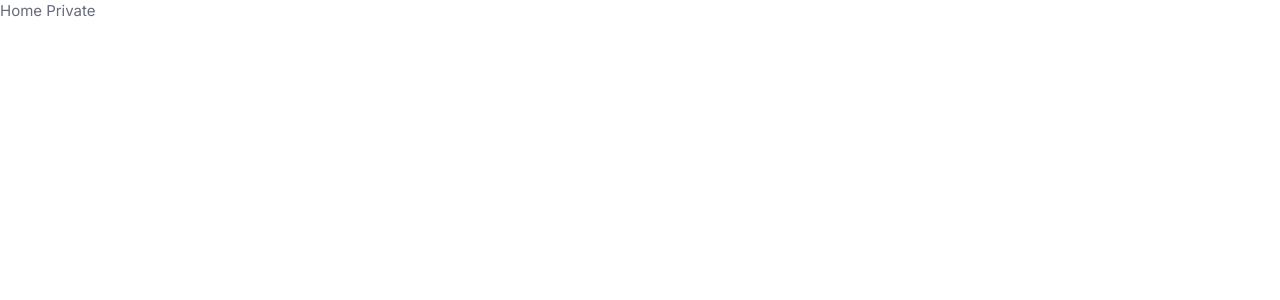
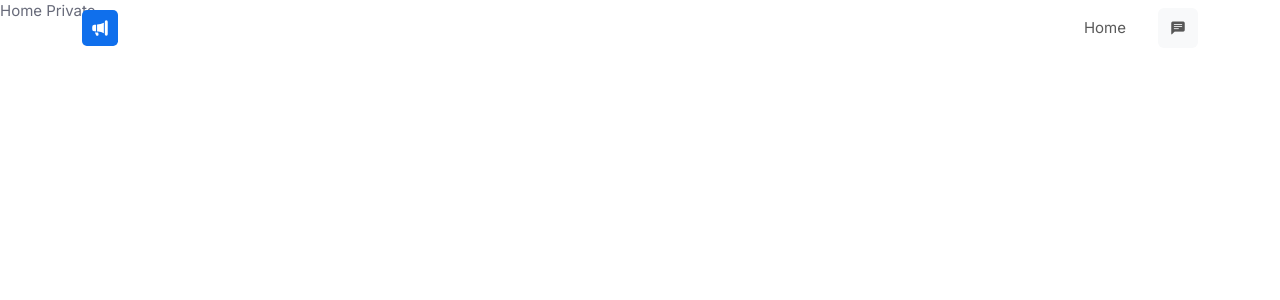
Before and after one commit to duc82/social_media, a Next.js app in the folder client/: page / in a window 1280 px wide. Shown: the top 300 px of the page. Built offline with nearby package versions, Linux system fonts and the light colour scheme.

Commit message:
bootstrap

```diff
--- a/client/package.json
+++ b/client/package.json
@@ -20,6 +20,7 @@
     "next": "14.0.4",
     "next-auth": "^4.24.5",
     "react": "^18",
+    "react-bootstrap": "^2.9.1",
     "react-dom": "^18",
     "react-hook-form": "^7.48.2",
     "react-hot-toast": "^2.4.1",
--- a/client/src/app/(private)/layout.tsx
+++ b/client/src/app/(private)/layout.tsx
@@ -1,3 +1,5 @@
+import Header from "../components/Header";
+
 export default function PrivateLayout({
   children,
 }: {
@@ -5,6 +7,7 @@ export default function PrivateLayout({
 }) {
   return (
     <>
+      <Header />
       <main>{children}</main>
     </>
   );
--- /dev/null
+++ b/client/src/app/components/Header/index.tsx
@@ -0,0 +1,53 @@
+"use client";
+import Image from "next/image";
+import Link from "next/link";
+import { Container, Nav, Navbar } from "react-bootstrap";
+
+export default function Header() {
+  return (
+    <Navbar fixed="top" expand="lg" className="bg-mode">
+      <Container>
+        <Navbar.Brand
+          href="/"
+          className="position-relative"
+          style={{ width: 36, height: 36 }}
+        >
+          <Image src="/logo.svg" alt="logo" fill />{" "}
+        </Navbar.Brand>
+        <Navbar.Toggle
+          bsPrefix="navbar-toggler ms-auto btn-light icon-md p-0"
+          aria-controls="navbarCollapse"
+          children={
+            <span className="navbar-toggler-animation">
+              <span></span>
+              <span></span>
+              <span></span>
+            </span>
+          }
+        />
+
+        <Navbar.Collapse id="navbarCollapse">
+          <Nav as="ul" className="navbar-nav ms-auto mb-2 mb-lg-0">
+            <Nav.Item as="li" className="nav-item">
+              <Nav.Link as={Link} href="/" className="nav-link">
+                Home
+              </Nav.Link>
+            </Nav.Item>
+          </Nav>
+        </Navbar.Collapse>
+
+        <Nav as="ul" className="flex-row align-items-center ms-sm-3">
+          <Nav.Item as="li" className="ms-2">
+            <Nav.Link
+              as={Link}
+              href="/chats"
+              className="bg-light icon-md btn btn-light p-0"
+            >
+              <i className="bi bi-chat-left-text-fill"></i>
+            </Nav.Link>
+          </Nav.Item>
+        </Nav>
+      </Container>
+    </Navbar>
+  );
+}
--- a/client/src/app/components/Navbar/index.tsx
+++ /dev/null
@@ -1,3 +0,0 @@
-export default function Navbar() {
-  return <nav className="navbar-light ">index</nav>;
-}
--- /dev/null
+++ b/client/src/app/styles/scss/_button.scss
@@ -0,0 +1,8 @@
+.btn-light {
+  &:hover,
+  :focus,
+  :active,
+  .active {
+    background-color: $gray-300 !important;
+  }
+}
--- /dev/null
+++ b/client/src/app/styles/scss/_general.scss
@@ -0,0 +1,48 @@
+.icon-xs {
+  height: 1.5rem;
+  width: 1.5rem;
+  font-size: 0.6em;
+  display: inline-flex;
+  align-items: center;
+  justify-content: center;
+}
+.icon-sm {
+  height: 2rem;
+  width: 2rem;
+  font-size: 0.7em;
+  display: inline-flex;
+  align-items: center;
+  justify-content: center;
+}
+.icon-md {
+  height: 2.5rem;
+  width: 2.5rem;
+  font-size: 0.9em;
+  display: inline-flex;
+  align-items: center;
+  justify-content: center;
+}
+.icon-lg {
+  height: 3rem;
+  width: 3rem;
+  font-size: 1em;
+  display: inline-flex;
+  align-items: center;
+  justify-content: center;
+}
+.icon-xl {
+  height: 4rem;
+  width: 4rem;
+  font-size: 1.6em;
+  display: inline-flex;
+  align-items: center;
+  justify-content: center;
+}
+.icon-xxl {
+  height: 5.125rem;
+  width: 5.125rem;
+  font-size: 2em;
+  display: inline-flex;
+  align-items: center;
+  justify-content: center;
+}
--- /dev/null
+++ b/client/src/app/styles/scss/_navbar.scss
@@ -0,0 +1,54 @@
+$navbar-toggler-focus-width: 0;
+
+.navbar-toggler {
+  background-color: $gray-200 !important;
+
+  .navbar-toggler-animation {
+    position: relative;
+    height: 20px;
+    width: 20px;
+    display: inline-block;
+    transition: all 0.3s ease-in-out;
+
+    span {
+      height: 2px;
+      width: 100%;
+      background-color: $gray-600;
+      border-radius: 30px;
+      position: absolute;
+      display: block;
+      transition: all 0.3s ease-in-out;
+
+      &:nth-child(1) {
+        top: 10%;
+      }
+
+      &:nth-child(2) {
+        top: 50%;
+        transform: translateY(-50%);
+      }
+
+      &:nth-child(3) {
+        bottom: 10%;
+      }
+    }
+  }
+
+  &:not(.collapsed) .navbar-toggler-animation {
+    span {
+      &:nth-child(1) {
+        top: 50%;
+        transform: translateY(-50%) rotate(45deg);
+      }
+
+      &:nth-child(2) {
+        opacity: 0;
+      }
+
+      &:nth-child(3) {
+        bottom: 50%;
+        transform: translateY(50%) rotate(-45deg);
+      }
+    }
+  }
+}
--- a/client/src/app/styles/scss/globals.scss
+++ b/client/src/app/styles/scss/globals.scss
@@ -127,53 +127,7 @@ a {
   }
 }
 
-.icon-xs {
-  height: 1.5rem;
-  width: 1.5rem;
-  font-size: 0.6em;
-  display: inline-flex;
-  align-items: center;
-  justify-content: center;
-}
-.icon-sm {
-  height: 2rem;
-  width: 2rem;
-  font-size: 0.7em;
-  display: inline-flex;
-  align-items: center;
-  justify-content: center;
-}
-.icon-md {
-  height: 2.5rem;
-  width: 2.5rem;
-  font-size: 0.9em;
-  display: inline-flex;
-  align-items: center;
-  justify-content: center;
-}
-.icon-lg {
-  height: 3rem;
-  width: 3rem;
-  font-size: 1em;
-  display: inline-flex;
-  align-items: center;
-  justify-content: center;
-}
-.icon-xl {
-  height: 4rem;
-  width: 4rem;
-  font-size: 1.6em;
-  display: inline-flex;
-  align-items: center;
-  justify-content: center;
-}
-.icon-xxl {
-  height: 5.125rem;
-  width: 5.125rem;
-  font-size: 2em;
-  display: inline-flex;
-  align-items: center;
-  justify-content: center;
-}
-
+@import "./navbar";
+@import "./button";
 @import "/node_modules/bootstrap/scss/bootstrap";
+@import "./general";
```
Also changed, not shown: client/src/app/components/Container/index.tsx (deleted, +0 -9 lines), 1 other file (tests, documents, lock files or other folders).
